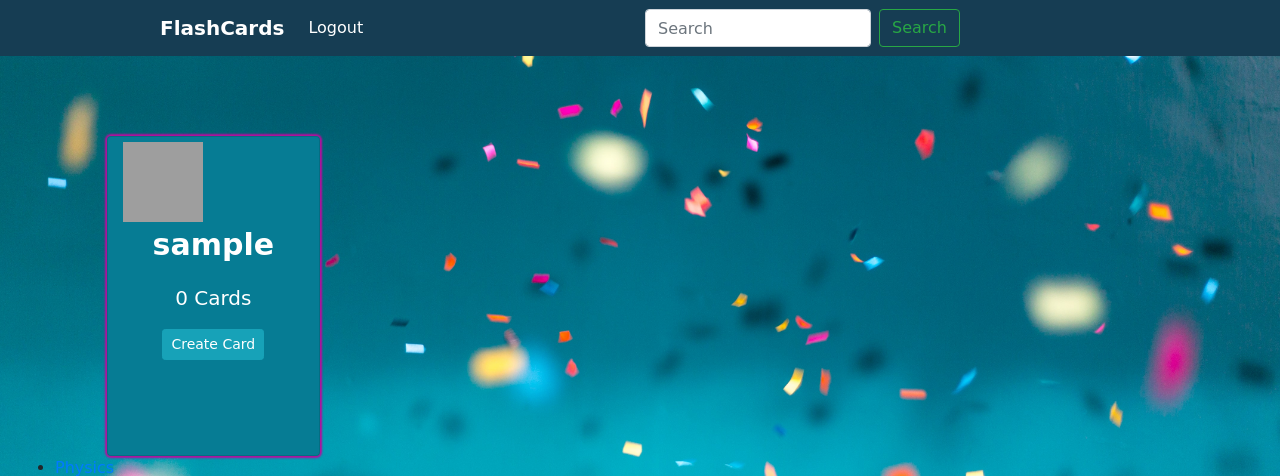
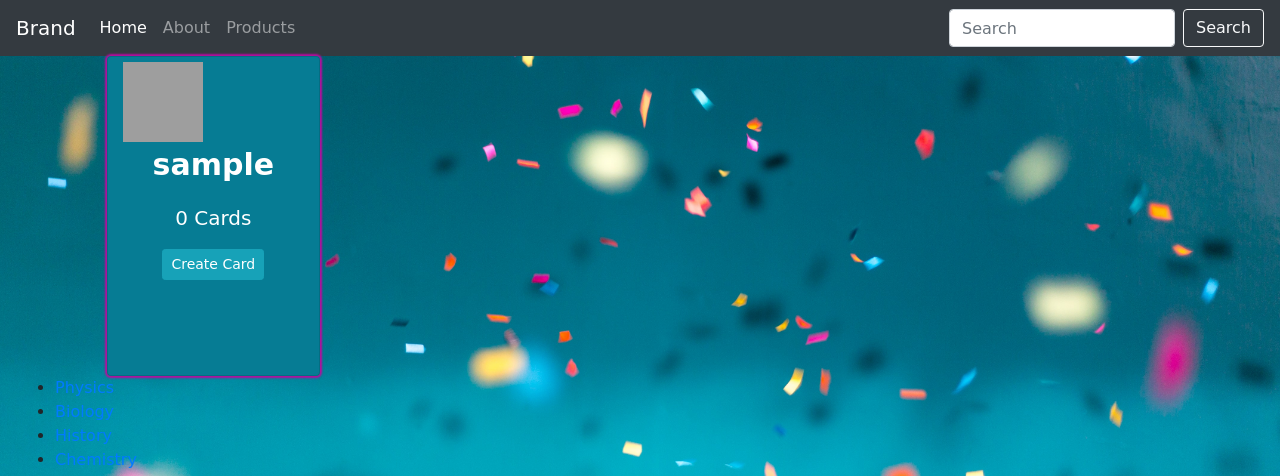
Before and after one commit to ngetichnicholas/Flash-Cards, a Django app: page / in a window 1280 px wide. Shown: the top 476 px of the page. Run offline with Django 3.2, Linux system fonts and the light colour scheme; the visitor is signed in with stand-in values (Sample User, id 1); data that the repository does not hold is empty; some libraries are stand-ins or nearby versions; some web fonts are replaced; grey boxes are pictures that could not be loaded.

Commit message:
Add search view

```diff
--- a/flash_app/templates/navbar.html
+++ b/flash_app/templates/navbar.html
@@ -1,27 +1,18 @@
-    <nav id="navigate" class="navbar navbar-expand-lg ">
-        <button class="navbar-toggler" type="button" data-toggle="collapse" data-target="#navbarTogglerDemo03" aria-controls="navbarTogglerDemo03" aria-expanded="false" aria-label="Toggle navigation">
+<nav class="navbar navbar-expand-md navbar-dark bg-dark">
+    <a href="#" class="navbar-brand">Brand</a>
+    <button type="button" class="navbar-toggler" data-toggle="collapse" data-target="#navbarCollapse">
         <span class="navbar-toggler-icon"></span>
-        </button>
-        <a class="navbar-brand" id="home"href="{% url 'home' %}">FlashCards</a>
+    </button>
 
-        <div class="collapse navbar-collapse" id="navbarTogglerDemo03">
-        <ul class="navbar-nav mr-auto mt-2 mt-lg-0">
-            {% if user.is_authenticated%}
-            <li class="nav-item active">
-            <a class="nav-link" id="logout"href="/logout">Logout</a>
-            </li>
-            {% else %}
-            <li class="nav-item">
-            <a class="nav-link" id="reg" href="{% url 'register' %}">Register</a>
-            </li>
-            <li class="nav-item">
-            <a class="nav-link" id="login" href="{% url 'login' %}">Login</a>
-            </li>
-            {% endif %}
-        </ul>
-        <form class="form-inline my-2 my-lg-0">
-            <input class="form-control mr-sm-2" type="search" placeholder="Search" aria-label="Search">
-            <button class="btn btn-outline-success my-2 my-sm-0" type="submit">Search</button>
+    <div class="collapse navbar-collapse" id="navbarCollapse">
+        <div class="navbar-nav">
+            <a href="#" class="nav-item nav-link active">Home</a>
+            <a href="#" class="nav-item nav-link">About</a>
+            <a href="#" class="nav-item nav-link">Products</a>
+        </div>
+        <form class="form-inline ml-auto">
+            <input type="text" class="form-control mr-sm-2" placeholder="Search">
+            <button type="submit" class="btn btn-outline-light">Search</button>
         </form>
-        </div>
-    </nav>
+    </div>
+</nav>
--- a/flash_app/views.py
+++ b/flash_app/views.py
@@ -108,8 +108,8 @@
 #API Views
 class FlashCardList(APIView):
   def get(self,request,format=None):
-    projects=FlashCard.objects.all()
-    serializers=FlashCardSerializer(projects,many=True)
+    cards=FlashCard.objects.all()
+    serializers=FlashCardSerializer(cards,many=True)
     return Response(serializers.data)
 
   def post(self, request, format=None):
@@ -181,3 +181,16 @@
   except ObjectDoesNotExist:
     raise Http404()
   return render(request, 'subjects.html', {'cards':cards})
+
+@login_required
+def search(request):
+  if 'card' in request.GET and request.GET["card"]:
+    search_term = request.GET.get("card")
+    searched_cards = FlashCard.search_cards(search_term)
+    message = f"{search_term}"
+
+    return render(request,'search.html', {"message":message,"cards":searched_cards})
+
+  else:
+    message = "You haven't searched for any term"
+    return render(request,'search.html',{"message":message})
```
